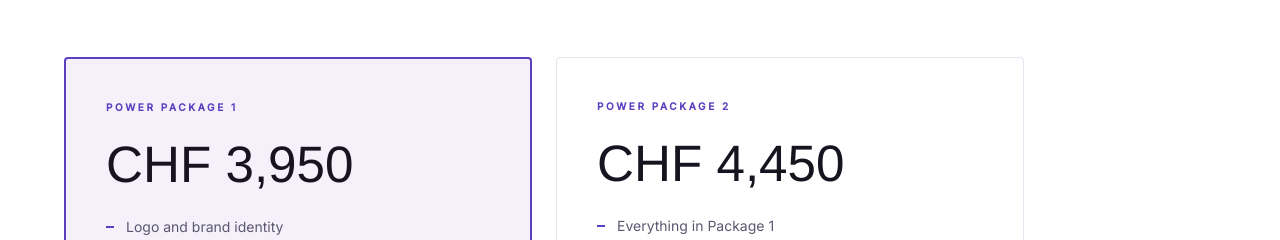
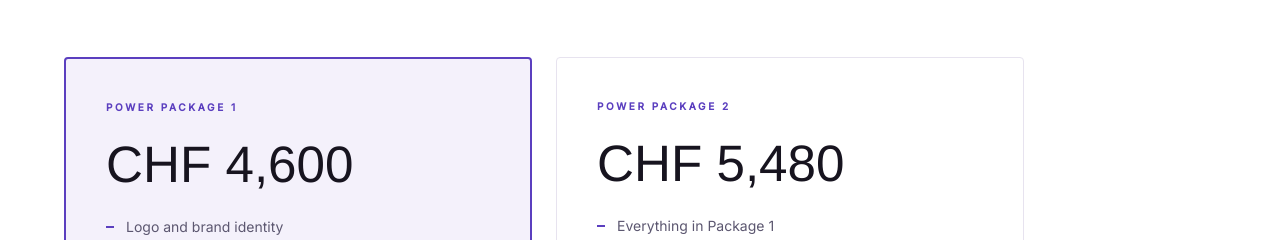
Before and after one commit to aneecoco-lgtm/digital-twilight, a React (Vite) app: page /mompreneur in a window 1280 px wide. Shown: the part 4320-4560 px from the top of the page. Built offline with nearby package versions, Linux system fonts and the light colour scheme.

Commit message:
Update Mompreneur package prices
Co-Authored-By: Claude Opus 5.5 (1M context) <noreply@anthropic.com>
Claude-Session: https://claude.ai/code/session_01TgkfVL7UjqBfi7nMTUzTsk

```diff
--- a/src/pages/Mompreneur.jsx
+++ b/src/pages/Mompreneur.jsx
@@ -194,7 +194,7 @@ export default function Mompreneur() {
         <div className="mp-packages">
           <div className="mp-package mp-package--main">
             <span className="mp-label">Power Package 1</span>
-            <p className="mp-price">CHF 3,950</p>
+            <p className="mp-price">CHF 4,600</p>
             <ul>
               <li>Logo and brand identity</li>
               <li>Photo session and 20 photos</li>
@@ -204,7 +204,7 @@ export default function Mompreneur() {
           </div>
           <div className="mp-package">
             <span className="mp-label">Power Package 2</span>
-            <p className="mp-price">CHF 4,450</p>
+            <p className="mp-price">CHF 5,480</p>
             <ul>
               <li>Everything in Package 1</li>
               <li>A branding promo video for your website and social media</li>
```
